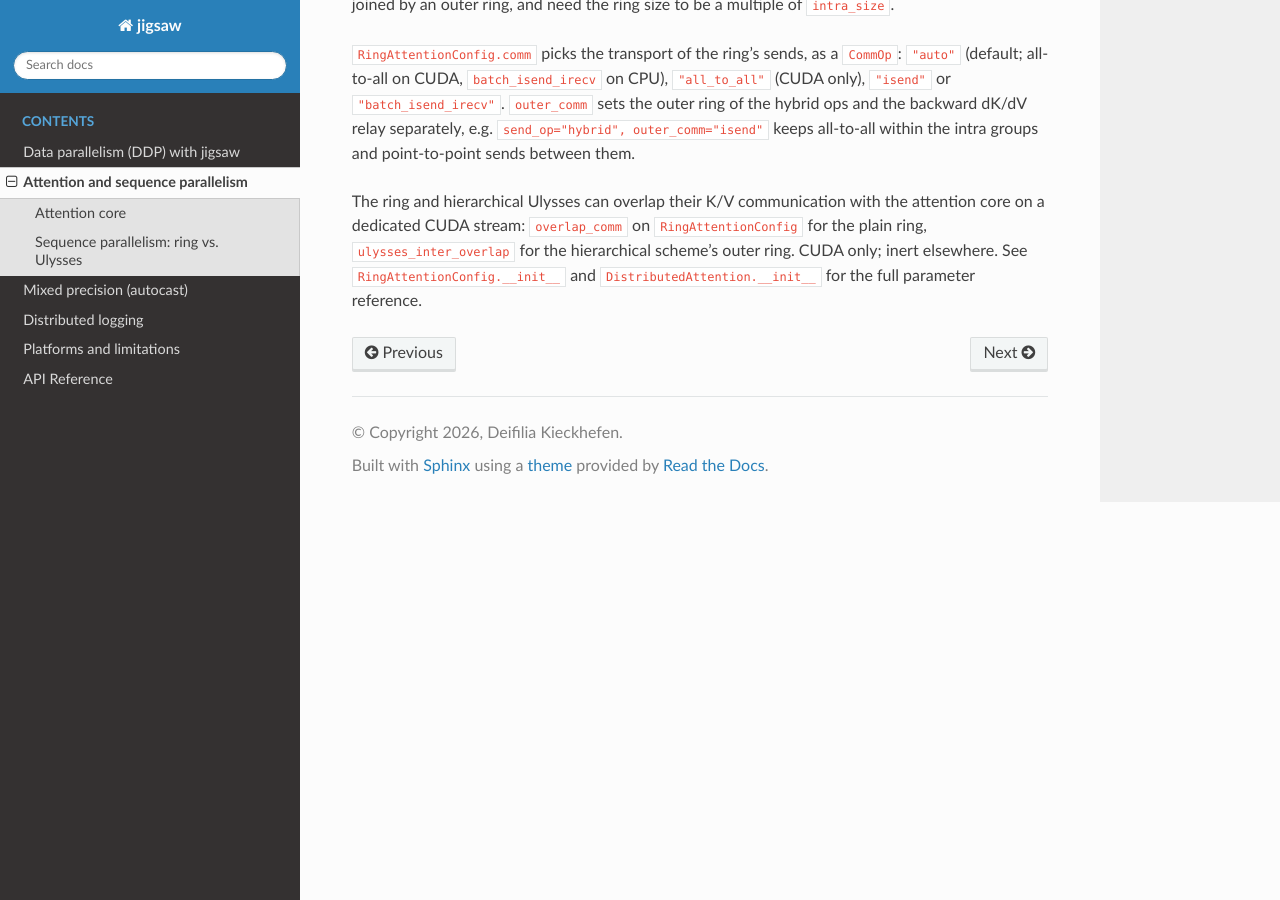
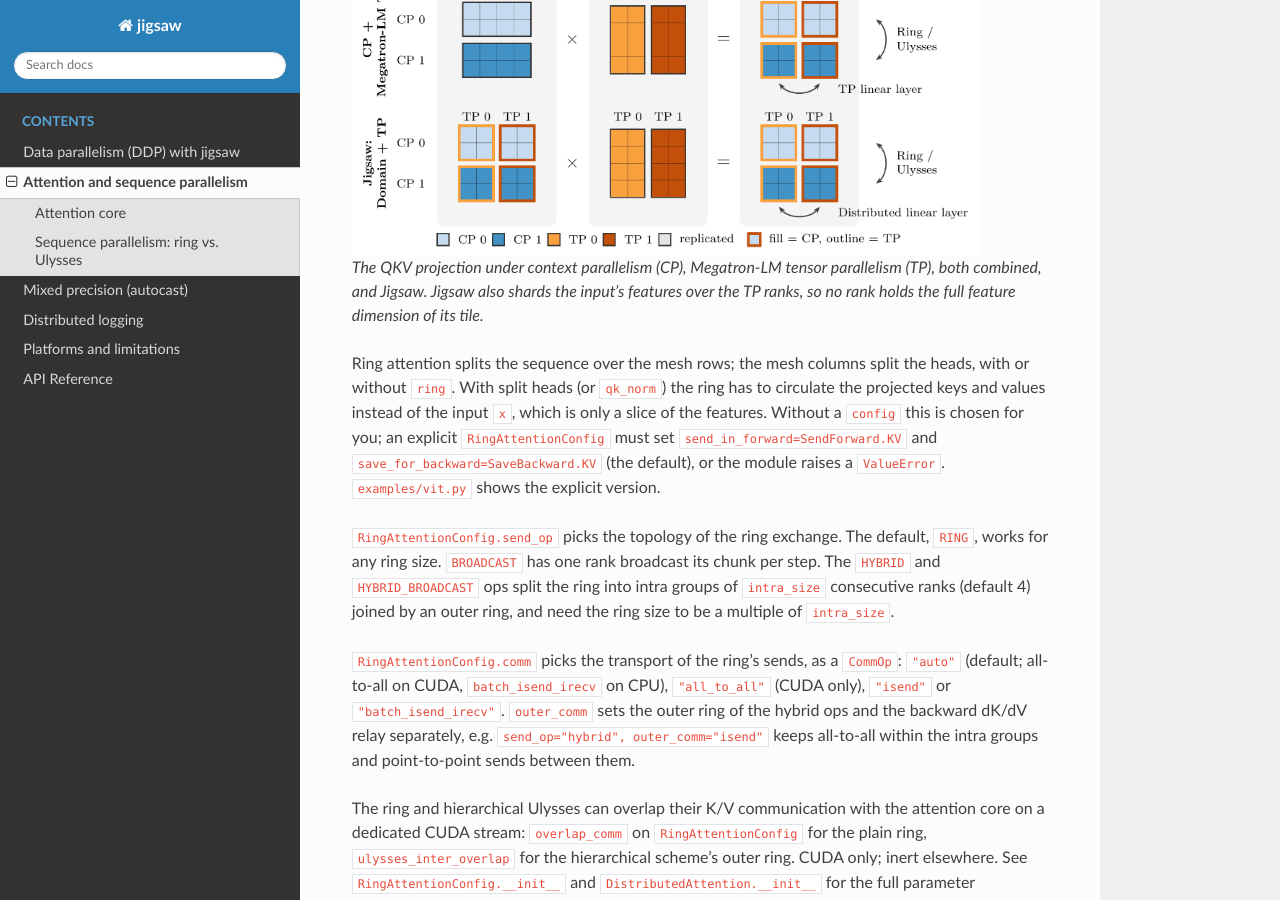
Before and after one commit to RAI-SCC/jigsaw, a Sphinx documentation site: the page built from docs/attention.md, in a window 1280 px wide and 900 px high, scrolled down 1190 px. Built offline with Sphinx 7.4.7 and the Read the Docs theme 3.1.0, drawn with Linux system fonts in a browser that asks for light colours.

Commit message:
docs: figures to visualize dtp (#188)

````diff
--- a/docs/attention.md
+++ b/docs/attention.md
@@ -33,6 +33,15 @@ Both schemes parallelize attention over `spatial_group` and work with any
   two intra groups. With one group per node, the all-to-all stays on the fast
   intra-node fabric.
 
+```{figure} figures/parallelism.png
+:alt: QKV projection under context parallelism, Megatron-LM tensor parallelism, both combined, and Jigsaw's domain plus tensor parallelism.
+:width: 90%
+
+The QKV projection under context parallelism (CP), Megatron-LM tensor parallelism
+(TP), both combined, and Jigsaw. Jigsaw also shards the input's features over the TP
+ranks, so no rank holds the full feature dimension of its tile.
+```
+
 Ring attention splits the sequence over the mesh rows; the mesh columns split the
 heads, with or without `ring`. With split heads (or `qk_norm`) the ring has to
 circulate the projected keys and values instead of the input `x`, which is only a
````
Also changed, not shown: docs/figures/parallelism.png (added), 1 other file.
